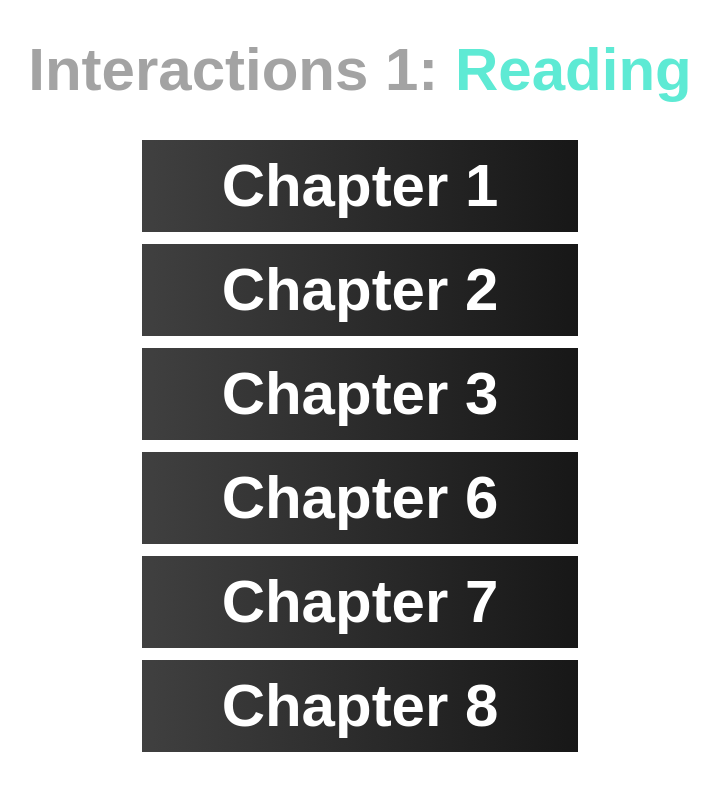
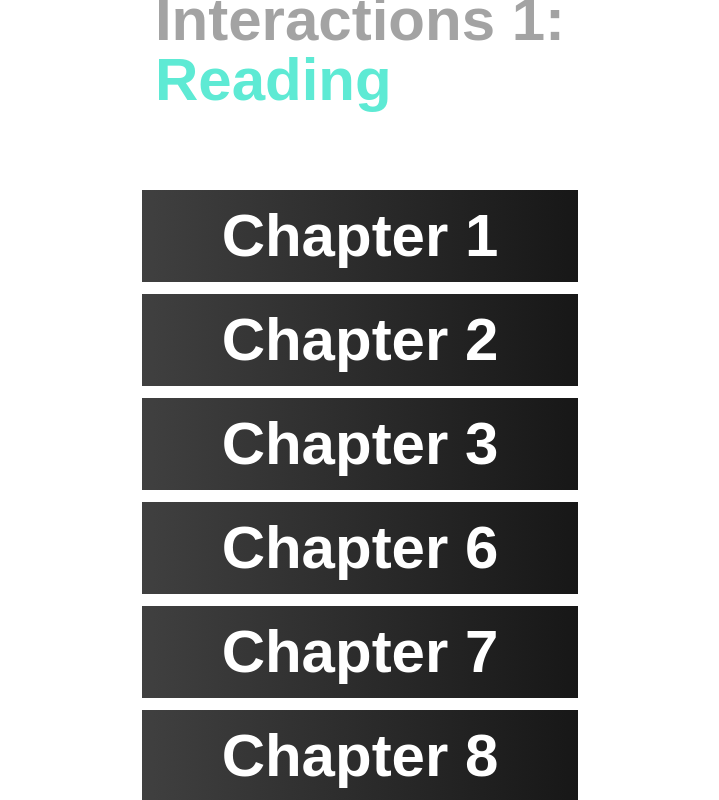
Before and after one commit to ccrymo/Interaction_1_L-S, a Next.js app: page /books/reading in a window 1280 px wide. Shown: the whole page, without its empty margins (280-999 px from the left). Built offline with nearby package versions, Linux system fonts and the light colour scheme.

Commit message:
menu sm screen

```diff
--- a/app/books/L&S/page.js
+++ b/app/books/L&S/page.js
@@ -14,10 +14,10 @@
     <div className="flex flex-col h-screen items-center justify-center">
       <h1 className="  mb-10 text-4xl md:text-4xl lg:text-6xl font-bold text-neutral-400">
         Interactions 1:
-        <span className="mb-10 text-4xl md:text-4xl lg:text-6xl font-bold text-lime-600">
+        <div className="mb-10 text-4xl md:text-4xl lg:text-6xl font-bold text-lime-600">
           {" "}
           L&S
-        </span>{" "}
+        </div>{" "}
       </h1>
       <ul className="space-y-3 ">
         {chapters.map((chapter) => (
@@ -26,7 +26,7 @@
               href={chapter.path}
               className="text-4xl md:text-6xl lg:text-6xl font-bold hover:text-lime-200"
             >
-              <button className="flex flex-col mb-2 bg-gradient-to-r from-neutral-700 to-neutral-900 hover:from-green-800 hover:to-green-950 text-white font-bold py-4 px-20 items-center">
+              <button className="flex flex-col max-w-screen-sm mb-2 bg-gradient-to-r from-neutral-700 to-neutral-900 hover:from-green-800 hover:to-green-950 text-white font-bold py-4 px-20 items-center">
                 {chapter.title}
               </button>
             </Link>
--- a/app/books/reading/page.js
+++ b/app/books/reading/page.js
@@ -15,10 +15,10 @@
     <div className="flex flex-col h-screen items-center justify-center">
       <h1 className="  mb-10 text-4xl md:text-4xl lg:text-6xl font-bold text-neutral-400">
         Interactions 1:
-        <span className="mb-10 text-4xl md:text-4xl lg:text-6xl font-bold text-teal-300">
+        <div className="mb-10 text-4xl md:text-4xl lg:text-6xl font-bold text-teal-300">
           {" "}
           Reading
-        </span>{" "}
+        </div>{" "}
       </h1>
       <ul className="space-y-3 ">
         {chapters.map((chapter) => (
@@ -27,7 +27,7 @@
               href={chapter.path}
               className="text-4xl md:text-6xl lg:text-6xl font-bold hover:text-lime-200"
             >
-              <button className="flex flex-col mb-2 bg-gradient-to-r from-neutral-700 to-neutral-900 hover:from-teal-600 hover:to-teal-950 text-white font-bold py-4 px-20 items-center">
+              <button className="flex flex-col max-w-screen-sm mb-2 bg-gradient-to-r from-neutral-700 to-neutral-900 hover:from-teal-600 hover:to-teal-950 text-white font-bold py-4 px-20 items-center">
                 {chapter.title}
               </button>
             </Link>
```
